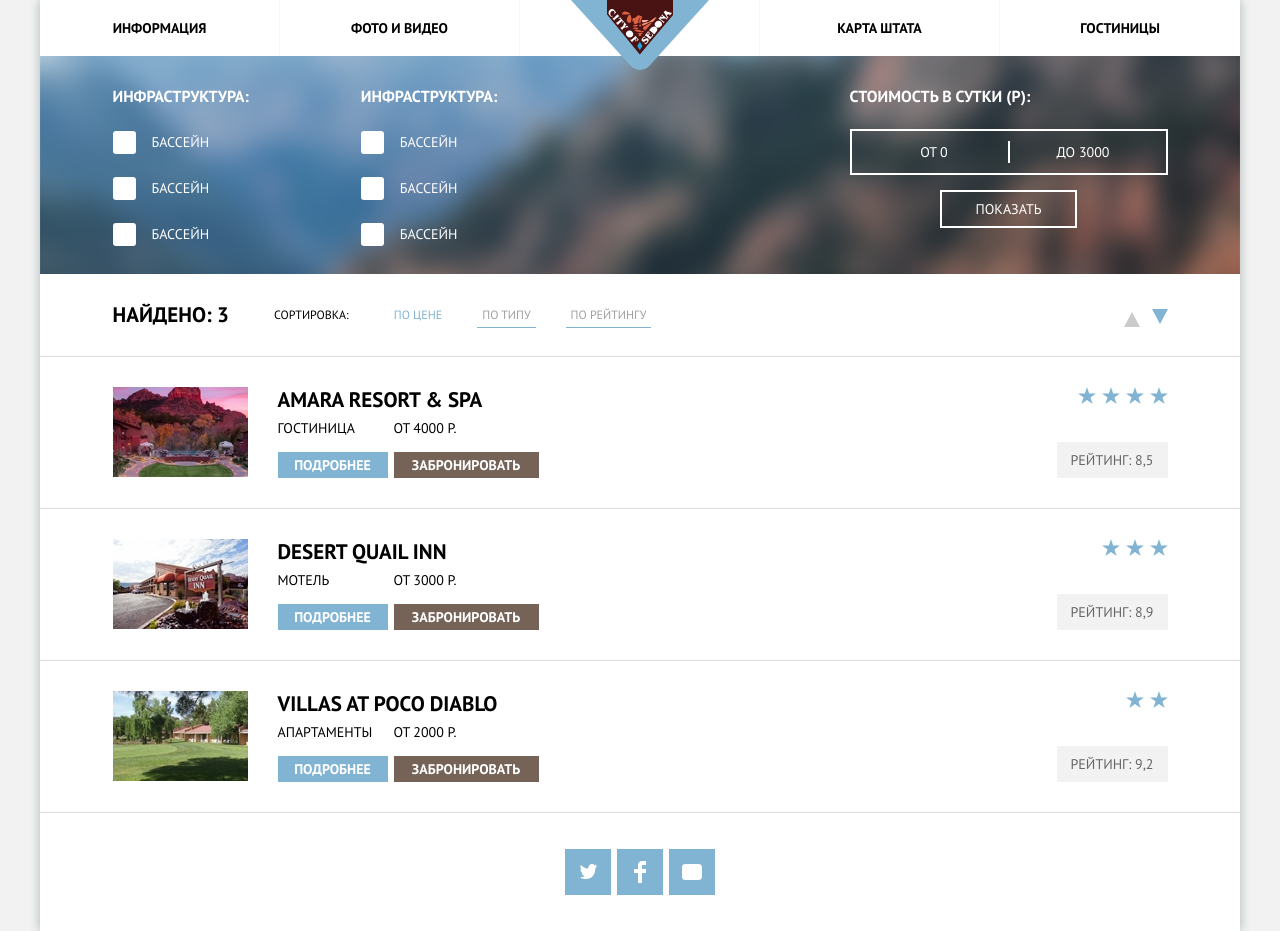
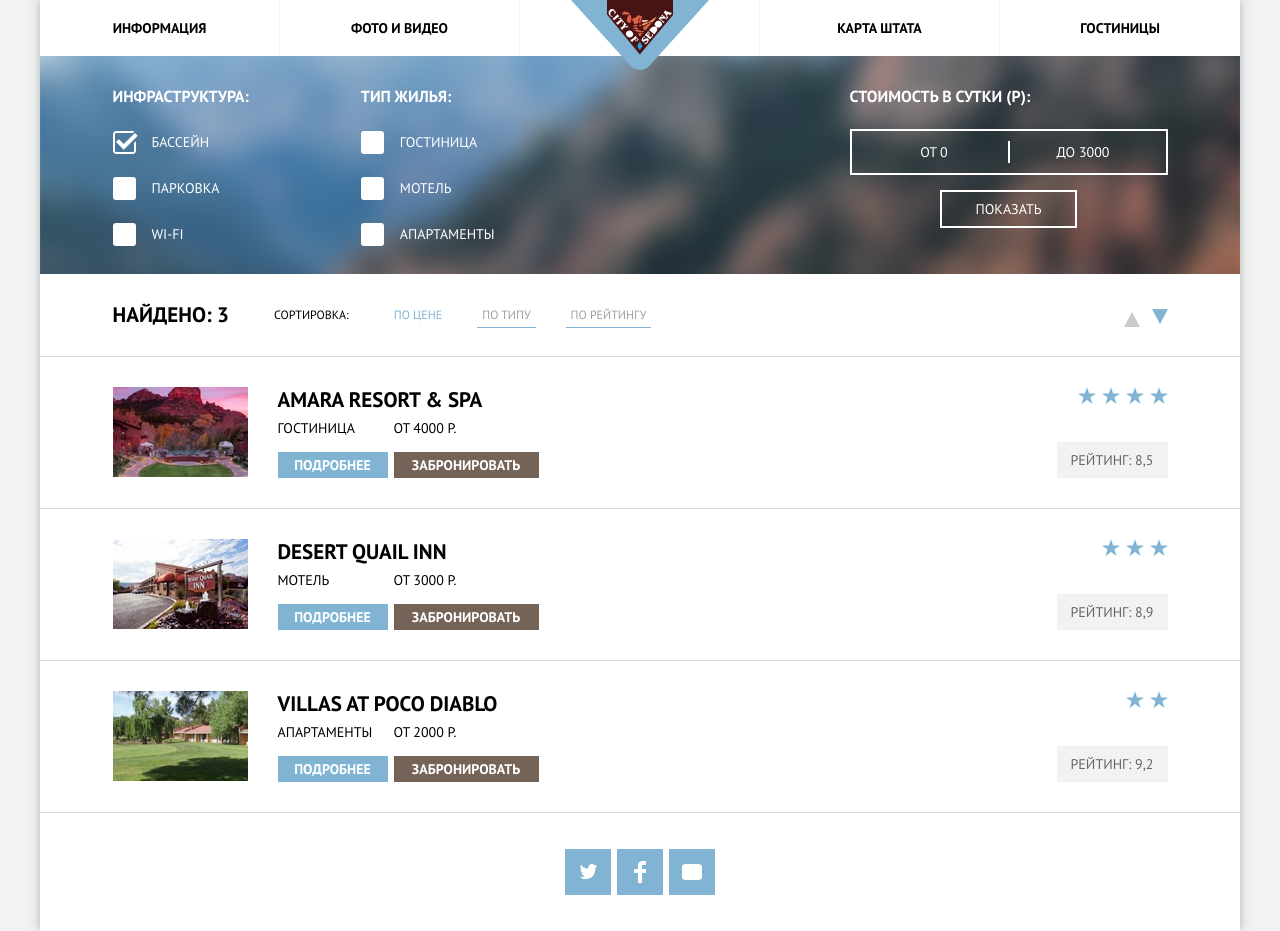
Before and after one commit to shock-dev/sedona, a Vue app: page /hotels in a window 1280 px wide. Built offline with nearby package versions, Linux system fonts and the light colour scheme.

Commit message:
realized: change checking state of checkbox

```diff
--- a/src/components/appFilterPanel.vue
+++ b/src/components/appFilterPanel.vue
@@ -3,8 +3,13 @@
     <div class="hotels-container">
       <div class="filter-panel__inner">
         <div class="filter-panel__checkboxes">
-          <app-filter-panel-checkboxes-col/>
-          <app-filter-panel-checkboxes-col/>
+          <app-filter-panel-checkboxes-col
+            v-for="({ title, checkboxes }, index) in checkboxCols"
+            :key="index"
+            :title="title"
+            :checkboxes="checkboxes"
+            @changeInputFromCol="setCheckboxChecked({index, payload: $event})"
+          />
         </div>
         <app-filter-panel-price/>
       </div>
@@ -15,12 +20,21 @@
 <script>
 import AppFilterPanelCheckboxesCol from "@/components/appFilterPanelCheckboxesCol";
 import AppFilterPanelPrice from "@/components/appFilterPanelPrice";
+import { mapGetters, mapMutations } from 'vuex'
 
 export default {
   name: "appFilterPanel",
   components: {
     AppFilterPanelPrice,
     AppFilterPanelCheckboxesCol
+  },
+  computed: {
+    ...mapGetters('checkboxes', {
+      checkboxCols: 'items'
+    })
+  },
+  methods: {
+    ...mapMutations('checkboxes', ['setCheckboxChecked'])
   }
 }
 </script>
--- a/src/components/appFilterPanelCheckboxLabel.vue
+++ b/src/components/appFilterPanelCheckboxLabel.vue
@@ -1,13 +1,22 @@
 <template>
   <label class="filter-panel__label">
-    <input class="filter-panel__checkbox-real" type="checkbox">
+    <input class="filter-panel__checkbox-real" type="checkbox" @input="changeChecked" :checked="checked">
     <span class="filter-panel__checkbox-fake"></span>
-    <span class="filter-panel__checkbox-text">Бассейн</span>
+    <span class="filter-panel__checkbox-text">{{ title }}</span>
   </label>
 </template>
 
 <script>
 export default {
-  name: "appFilterPanelCheckboxLabel"
+  name: "appFilterPanelCheckboxLabel",
+  props: {
+    title: String,
+    checked: Boolean
+  },
+  methods: {
+    changeChecked(e) {
+      this.$emit('changeCheckedFromChild', e.target.checked)
+    }
+  }
 }
 </script>
--- a/src/components/appFilterPanelCheckboxesCol.vue
+++ b/src/components/appFilterPanelCheckboxesCol.vue
@@ -1,9 +1,13 @@
 <template>
   <div class="filter-panel__checkboxes-col">
-    <div class="filter-panel__title">Инфраструктура:</div>
-    <app-filter-panel-checkbox-label/>
-    <app-filter-panel-checkbox-label/>
-    <app-filter-panel-checkbox-label/>
+    <div class="filter-panel__title">{{ title }}</div>
+    <app-filter-panel-checkbox-label
+      v-for="({ title, checked }, index) in checkboxes"
+      :key="index"
+      :title="title"
+      :checked="checked"
+      @changeCheckedFromChild="changeChecked(index, $event)"
+    />
   </div>
 </template>
 
@@ -11,11 +15,18 @@
 import AppFilterPanelCheckboxLabel from "@/components/appFilterPanelCheckboxLabel";
 
 export default {
-name: "appFilterPanelCheckboxesCol",
-  components: {AppFilterPanelCheckboxLabel}
+  name: "appFilterPanelCheckboxesCol",
+  props: {
+    title: String,
+    checkboxes: Array
+  },
+  components: {
+    AppFilterPanelCheckboxLabel
+  },
+  methods: {
+    changeChecked(index, data) {
+      this.$emit('changeInputFromCol', { index, data })
+    }
+  }
 }
 </script>
-
-<style scoped>
-
-</style>
```
